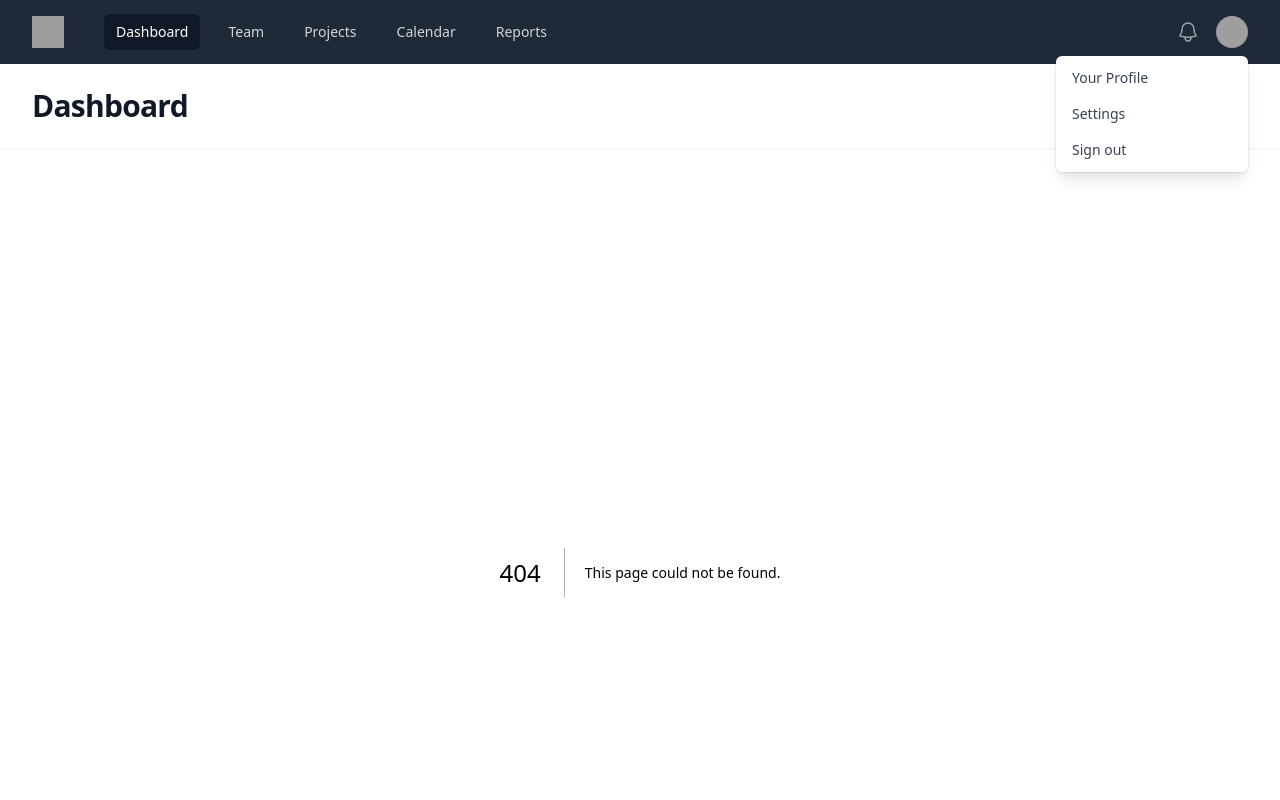
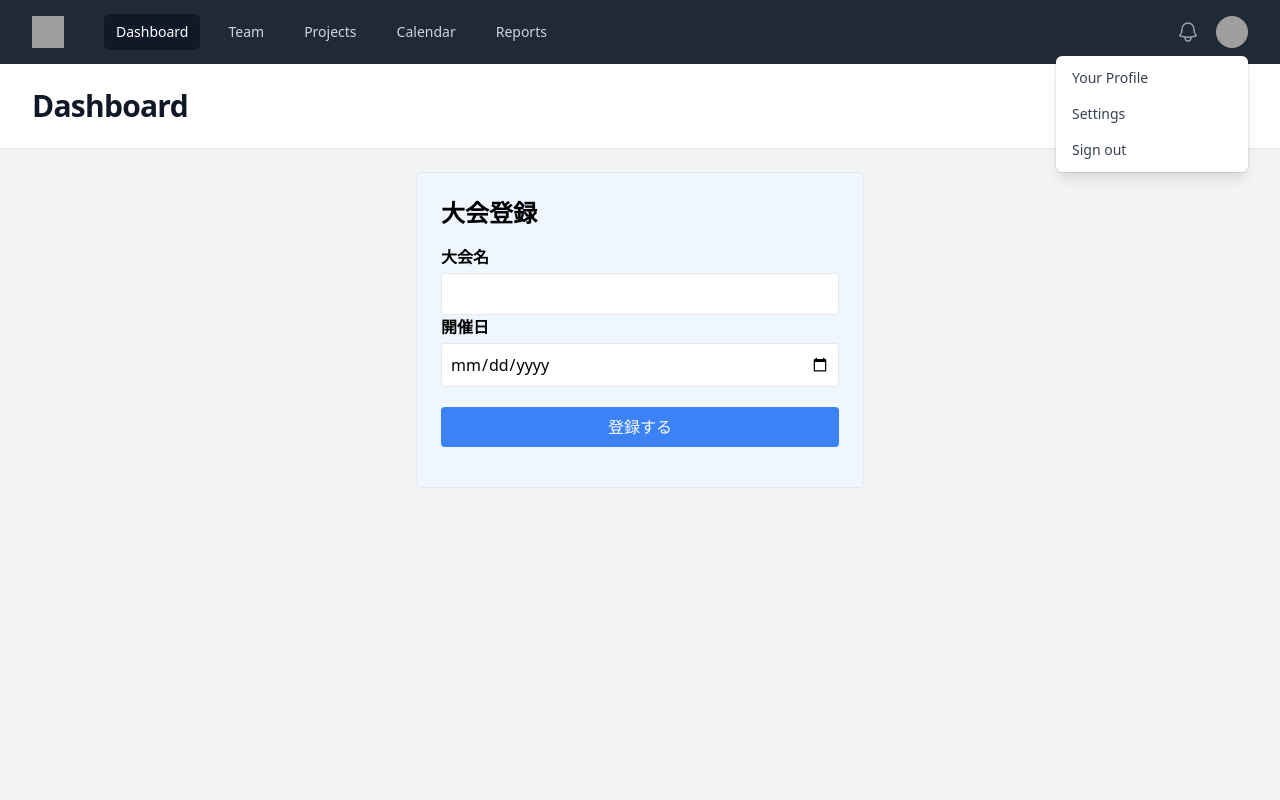
Before and after one commit to uhablog/maemob-v2-frontend, a Next.js app: page /conventions/add in a window 1280 px wide. Before the commit this address had no page. Shown: the top 800 px of the page. Built offline with nearby package versions, Linux system fonts and the light colour scheme; no server answers; grey boxes are pictures that could not be loaded.

Commit message:
大会登録機能開発

```diff
--- /dev/null
+++ b/app/conventions/add/page.tsx
@@ -0,0 +1,65 @@
+'use client';
+
+import usePostData from "@/hooks/usePostData";
+import { useRouter } from "next/navigation";
+import { SubmitHandler, useForm } from "react-hook-form";
+
+const API_ENDPOINT = process.env.NEXT_PUBLIC_API_ENDPOINT ? process.env.NEXT_PUBLIC_API_ENDPOINT : 'http://localhost:3000';
+
+interface IConventionForm {
+  name: string
+  held_date: string
+}
+
+type AddConventionResponse = {
+  id: string
+  name: string
+  held_date: string
+}
+
+export default function Page() {
+
+  const { register, handleSubmit, formState: { errors } } = useForm<IConventionForm>();
+  const { loading, error, postData } = usePostData<AddConventionResponse, IConventionForm>(`${API_ENDPOINT}/api/conventions`);
+  const router = useRouter();
+
+  const onSubmit: SubmitHandler<IConventionForm> = async (data) => {
+    await postData(data);
+
+    if (!error) {
+      router.push('/');
+    }
+  };
+
+  return (
+    <>
+      <form onSubmit={handleSubmit(onSubmit)} className="max-w-md mx-auto p-6 bg-blue-50 border rounded">
+        <h1 className="text-2xl font-bold mb-4">大会登録</h1>
+        <div className="mb-4">
+          <label htmlFor="text" className="block font-bold mb-1">大会名</label>
+          <input
+            type="text"
+            {...register("name", { required: "大会名を入力してください。" })}
+            className="w-full p-2 border rounded"
+          />
+          { errors.name && (
+            <p className="text-red-500 text-sm italic">
+              {errors.name.message}
+            </p>
+          )}
+          <label htmlFor="text" className="block font-bold mb-1">開催日</label>
+          <input
+            type="date"
+            {...register("held_date", { required: "開催日を入力してください。" })}
+            className="w-full p-2 border rounded"
+          />
+          { errors.held_date && <p className="text-red-500 text-sm italic">{errors.held_date.message}</p>}
+          <button type="submit" disabled={loading} className="w-full bg-blue-500 text-white py-2 mt-5 rounded hover:bg-blue-700">
+            {loading ? 'Submitting...': '登録する'}
+          </button>
+        </div>
+      </form>
+      {error && <p className="text-red-500 italic">{error}</p>}
+    </>
+  )
+};
--- /dev/null
+++ b/hooks/usePostData.ts
@@ -0,0 +1,42 @@
+import { useState } from "react";
+
+type PostState<T> = {
+  data: T | null;
+  loading: boolean;
+  error: string | null;
+}
+
+function usePostData<T, U>(url: string) {
+  const [ state, setState ] = useState<PostState<T>>({
+    data: null,
+    loading: false,
+    error: null
+  });
+
+  const postData = async (payload: U) => {
+    setState({data: null, loading: true, error: null});
+
+    try {
+      const response = await fetch(url, {
+        method: 'POST',
+        headers: {
+          'Content-Type': 'application/json',
+        },
+        body: JSON.stringify(payload)
+      });
+
+      if (!response.ok) {
+        throw new Error(`Failed to POST: ${response.statusText}`);
+      }
+
+      const result: T = await response.json();
+      setState({ data: result, loading: false, error: null});
+    } catch (error) {
+      setState({data: null, loading: false, error: (error as Error).message});
+    }
+  };
+
+  return { ...state, postData }
+};
+
+export default usePostData;
--- a/package.json
+++ b/package.json
@@ -12,7 +12,8 @@
   "dependencies": {
     "next": "15.1.6",
     "react": "^19.0.0",
-    "react-dom": "^19.0.0"
+    "react-dom": "^19.0.0",
+    "react-hook-form": "^7.54.2"
   },
   "devDependencies": {
     "@eslint/eslintrc": "^3",
```
Also changed, not shown: 2 other files (tests, documents, lock files or other folders).
